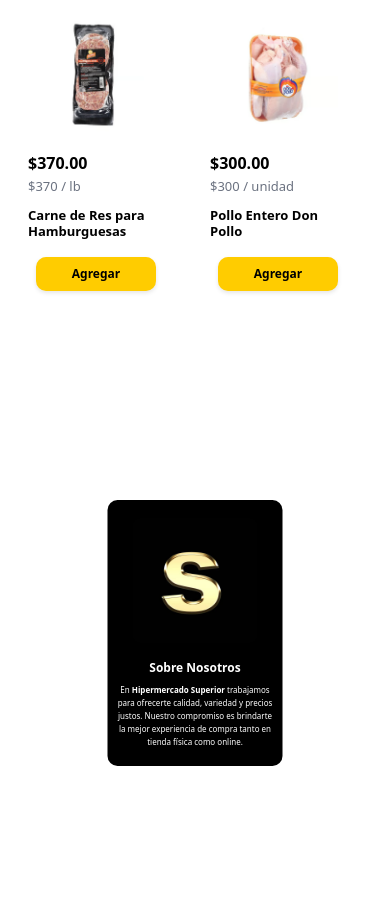
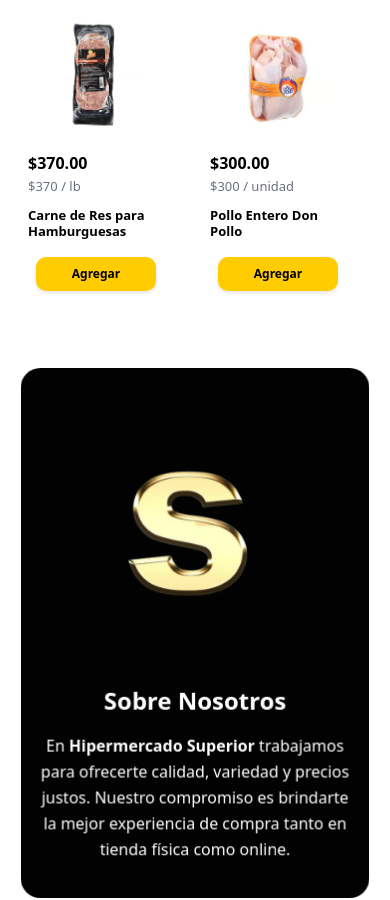
Before and after one commit to oliverdiaz873/pre-advanced-websites-hypermarket-react, a React (Vite) app: page / in a window 390 px wide. Shown: the part 789-1689 px from the top of the page. Built offline with nearby package versions, Linux system fonts and the light colour scheme.

Commit message:
Improve mobile About Us scroll animation smoothness

```diff
--- a/src/App.tsx
+++ b/src/App.tsx
@@ -30,13 +30,13 @@
             <Router>
                 <ScrollToTop />
                 <Icons />
-                <div className="min-h-screen">
+                <div className="min-h-screen flex flex-col">
                     <Header />
 
                     {/* Spacer for fixed header */}
                     <div className="h-[60px] xl:h-[85px]"></div>
 
-                    <main className="pt-0 pb-4 md:pt-0 md:pb-8">
+                    <main className="flex-1 pt-0 pb-4 md:pt-0 md:pb-8">
                         <Suspense fallback={<LoadingFallback />}>
                             <Routes>
                                 <Route path="/" element={<Home />} />
--- a/src/features/cart/components/CartLayout.css
+++ b/src/features/cart/components/CartLayout.css
@@ -35,6 +35,20 @@
     }
 }
 
+/* Espaciado específico para tablets */
+@media (min-width: 768px) and (max-width: 1023px) {
+    .cart-layout {
+        margin: 2rem 1.5rem 2.5rem;
+    }
+}
+
+/* Espaciado para tablets grandes táctiles como iPad Pro */
+@media (min-width: 1024px) and (max-width: 1366px) and (hover: none) and (pointer: coarse) {
+    .cart-layout {
+        margin: 2rem 1.5rem 2.5rem;
+    }
+}
+
 /* Responsive para móviles */
 @media (max-width: 640px) {
     .cart-layout {
--- a/src/features/home/components/AboutUs.css
+++ b/src/features/home/components/AboutUs.css
@@ -3,4 +3,12 @@
 .about-us-section {
     transition: transform 0.8s cubic-bezier(0.25, 0.46, 0.45, 0.94),
         opacity 0.8s cubic-bezier(0.25, 0.46, 0.45, 0.94);
+    transform-origin: center center;
+    will-change: transform, opacity;
 }
+
+@media (max-width: 767px) {
+    .about-us-section {
+        transition: transform 0.28s ease-out, opacity 0.28s ease-out;
+    }
+}
--- a/src/features/home/components/AboutUs.tsx
+++ b/src/features/home/components/AboutUs.tsx
@@ -4,13 +4,14 @@
 import { useScrollScale } from '../../../hooks/useScrollScale'
 
 const AboutUs = () => {
-    const sectionRef = useRef<HTMLElement>(null);
-    const scaleClass = useScrollScale(sectionRef);
+    const sectionRef = useRef<HTMLElement>(null)
+    const { scaleClass, scaleStyle } = useScrollScale(sectionRef)
 
     return (
         <section
             ref={sectionRef}
             className={`about-us-section ${scaleClass} transition-all duration-700 w-[calc(100vw-40px)] max-w-full mx-auto mt-10 mb-6 md:mt-9 md:mb-10 bg-black text-white py-5 rounded-[20px] overflow-hidden`}
+            style={scaleStyle}
         >
             <div className="flex flex-col md:flex-row items-center justify-center gap-8 md:gap-10 lg:gap-16 px-5 py-4 md:px-8">
                 <img
--- a/src/features/layout/components/LegalLayout.css
+++ b/src/features/layout/components/LegalLayout.css
@@ -66,7 +66,7 @@
 @media (max-width: 768px) {
     .politica-container {
         padding: 20px;
-        margin: 140px auto 40px auto;
+        margin: 10px auto 40px auto;
         width: 95%;
         border-radius: 15px;
     }
--- a/src/hooks/useScrollScale.ts
+++ b/src/hooks/useScrollScale.ts
@@ -1,99 +1,108 @@
-// Un hook es una función especial de React que maneja lógica reutilizable en componentes.
-// Scroll-Driven Scale Animation progresiva para sección Sobre Nosotros.
-import { useEffect, useState, RefObject, useCallback } from 'react';
+import { CSSProperties, RefObject, useEffect, useState } from 'react'
 
-/**
- * Crea una función throttled que se ejecuta máximo una vez cada `wait` ms
- */
-function useThrottle<T extends (...args: any[]) => any>(
-    callback: T,
-    delay: number
-): (...args: Parameters<T>) => void {
-    const lastRun = useCallback(() => {
-        let lastRunTime = 0;
-        return (...args: Parameters<T>) => {
-            const now = Date.now();
-            if (now - lastRunTime >= delay) {
-                lastRunTime = now;
-                callback(...args);
-            }
-        };
-    }, [callback, delay]);
-
-    return lastRun();
+interface ScrollScaleState {
+    scaleClass: string
+    scaleStyle?: CSSProperties
 }
 
 export const useScrollScale = (sectionRef: RefObject<HTMLElement | null>) => {
-    const [scaleClass, setScaleClass] = useState('scale-0'); // Initial small state
+    const [scrollScale, setScrollScale] = useState<ScrollScaleState>({
+        scaleClass: 'scale-0',
+    })
 
     useEffect(() => {
-        const section = sectionRef.current;
-        if (!section) return;
+        const section = sectionRef.current
+        if (!section) return
 
-        const isMobile = () => window.innerWidth <= 767.98;
+        const isMobile = () => window.innerWidth <= 767.98
+
+        const getDesktopScaleClass = (progress: number) => {
+            if (progress >= 1) return 'scale-100'
+            if (progress >= 0.66) return 'scale-66'
+            if (progress >= 0.33) return 'scale-33'
+            return 'scale-0'
+        }
 
         const updateScale = () => {
-            const rect = section.getBoundingClientRect();
-            const windowHeight = window.innerHeight;
-            const sectionTop = rect.top;
-            const sectionBottom = rect.bottom;
-            const sectionHeight = rect.height || 1; // Avoid division by zero
+            const rect = section.getBoundingClientRect()
+            const windowHeight = window.innerHeight
+            const sectionTop = rect.top
+            const sectionBottom = rect.bottom
+            const sectionHeight = rect.height || 1
+            const mobile = isMobile()
 
-            let progress = 0;
+            let progress = 0
 
-            // Check if section is in viewport
             if (sectionTop <= windowHeight && sectionBottom >= 0) {
-                if (isMobile()) {
-                    progress = 1 - (sectionTop / windowHeight);
+                if (mobile) {
+                    // En móvil comprimimos el rango de activación para que la expansión
+                    // ocurra antes y se sienta más ágil con scroll corto.
+                    const startPoint = windowHeight * 0.9
+                    const endPoint = windowHeight * 0.35
+                    progress = (startPoint - sectionTop) / Math.max(1, startPoint - endPoint)
+                } else if (sectionTop >= 0) {
+                    const visibleHeight = Math.min(sectionHeight, windowHeight - sectionTop)
+                    progress = visibleHeight / sectionHeight
                 } else {
-                    if (sectionTop >= 0) {
-                        const visibleHeight = Math.min(sectionHeight, windowHeight - sectionTop);
-                        progress = visibleHeight / sectionHeight;
-                    } else {
-                        progress = 1;
-                    }
+                    progress = 1
                 }
             } else if (sectionBottom < 0) {
-                progress = 1; // Already scrolled past
+                progress = 1
             }
 
-            progress = Math.max(0, Math.min(1, progress));
+            progress = Math.max(0, Math.min(1, progress))
 
-            if (isMobile()) {
-                if (progress >= 0.65) setScaleClass('scale-100');
-                else if (progress >= 0.25) setScaleClass('scale-50');
-                else setScaleClass('scale-0');
-            } else {
-                if (progress >= 1) setScaleClass('scale-100');
-                else if (progress >= 0.66) setScaleClass('scale-66');
-                else if (progress >= 0.33) setScaleClass('scale-33');
-                else setScaleClass('scale-0');
+            if (mobile) {
+                // Aceleramos y suavizamos el progreso para evitar saltos bruscos
+                // cuando el usuario hace scroll rápido en pantallas pequeñas.
+                const acceleratedProgress = Math.min(1, progress * 1.35)
+                const easedProgress = 1 - Math.pow(1 - acceleratedProgress, 3)
+                const mobileScale = 0.88 + easedProgress * 0.12
+
+                setScrollScale({
+                    scaleClass: 'scale-100',
+                    scaleStyle: {
+                        transform: `scale(${mobileScale})`,
+                        opacity: 0.82 + easedProgress * 0.18,
+                    },
+                })
+                return
             }
-        };
 
-        // Throttle scroll events a 100ms para evitar múltiples cálculos
-        let lastRun = 0;
-        const throttledUpdateScale = () => {
-            const now = Date.now();
-            if (now - lastRun >= 100) {
-                lastRun = now;
-                updateScale();
-            }
-        };
+            setScrollScale({
+                scaleClass: getDesktopScaleClass(progress),
+                scaleStyle: undefined,
+            })
+        }
 
-        window.addEventListener('scroll', throttledUpdateScale, { passive: true });
-        window.addEventListener('resize', updateScale);
+        let frameId = 0
+        const requestScaleUpdate = () => {
+            if (frameId) return
 
-        // Immediate check on mount and after a short delay to ensure layout is ready
-        updateScale();
-        const timer = setTimeout(updateScale, 100);
+            // requestAnimationFrame sincroniza la animación con el repintado
+            // del navegador y mejora la fluidez frente a un throttle fijo.
+            frameId = window.requestAnimationFrame(() => {
+                frameId = 0
+                updateScale()
+            })
+        }
+
+        window.addEventListener('scroll', requestScaleUpdate, { passive: true })
+        window.addEventListener('resize', requestScaleUpdate)
+
+        updateScale()
+        const timer = window.setTimeout(updateScale, 100)
 
         return () => {
-            window.removeEventListener('scroll', throttledUpdateScale);
-            window.removeEventListener('resize', updateScale);
-            clearTimeout(timer);
-        };
-    }, [sectionRef]);
+            window.removeEventListener('scroll', requestScaleUpdate)
+            window.removeEventListener('resize', requestScaleUpdate)
+            window.clearTimeout(timer)
 
-    return scaleClass;
-};
+            if (frameId) {
+                window.cancelAnimationFrame(frameId)
+            }
+        }
+    }, [sectionRef])
+
+    return scrollScale
+}
--- a/src/shared/components/ContactForm.css
+++ b/src/shared/components/ContactForm.css
@@ -205,7 +205,7 @@
 /* Desktop styles */
 @media (min-width: 1024px) {
     .contacto-form h1 {
-        font-size: 0.5rem;
+        font-size: 1.9rem;
     }
 
     .contacto-form textarea {
```
